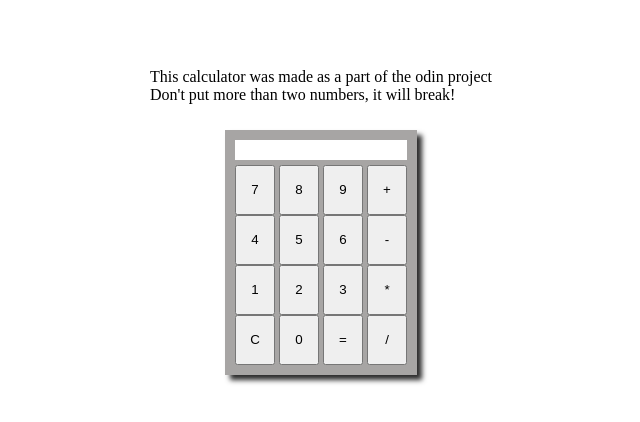
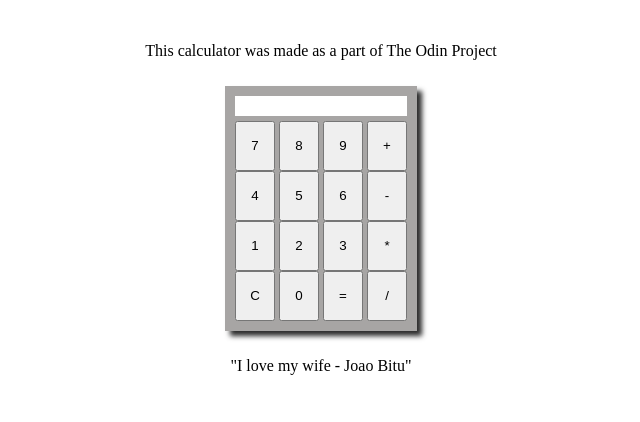
Before and after one commit to joaobitu/calculator, a plain HTML site: page index.html in a window 1280 px wide. Shown: the whole page, without its empty margins (327-967 px from the left). Drawn offline with Linux system fonts and the light colour scheme.

Commit message:
Add index.html

```diff
--- a/index.html
+++ b/index.html
@@ -9,7 +9,7 @@
     <title>Calculator</title>
 </head>
 <body>
-    <p>This calculator was made as a part of the odin project<br> Don't put more than two numbers, it will break!</p>
+    <p>This calculator was made as a part of The Odin Project</p>
     <div id="calculator-body">
         <div id="visor"></div>
         <div class="first-row">
@@ -37,6 +37,7 @@
             <button class="operator" value="13">/</button>
         </div>
     </div>
+    <p>"I love my wife - Joao Bitu"</p>
 
 </body>
 </html>
```
